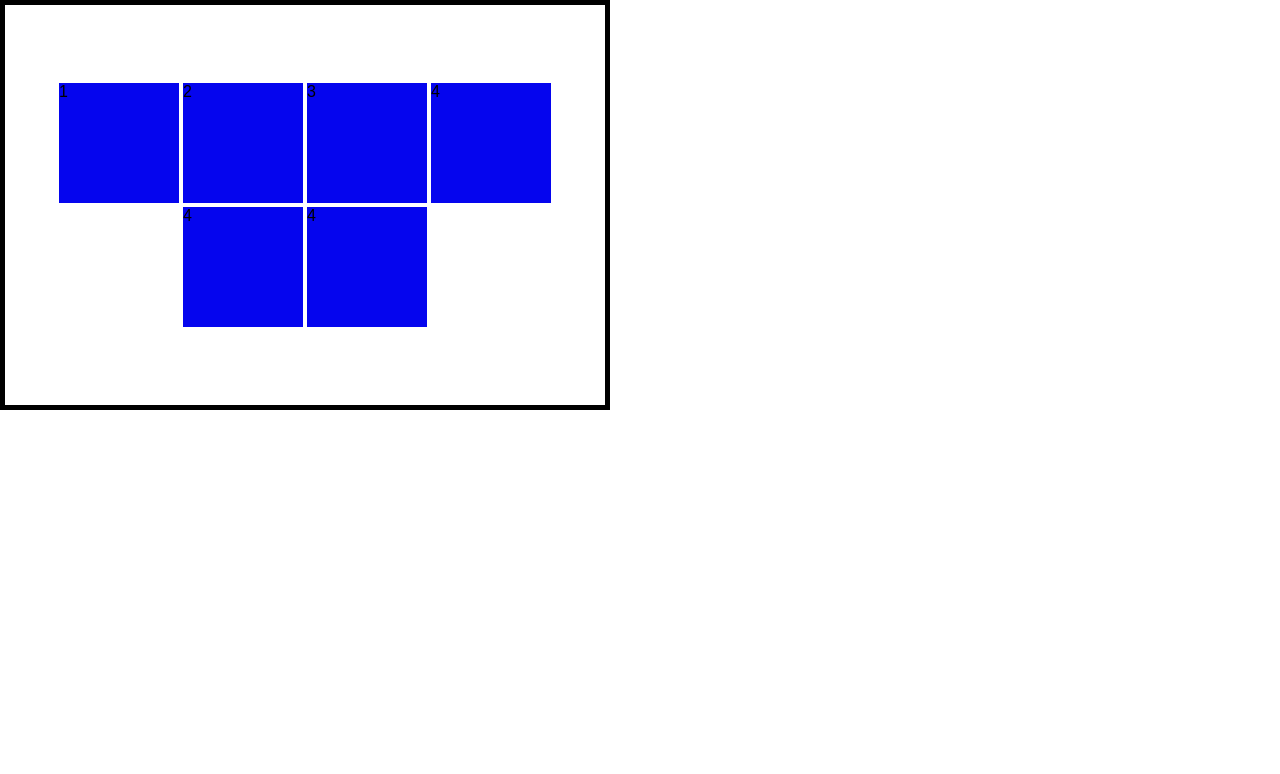
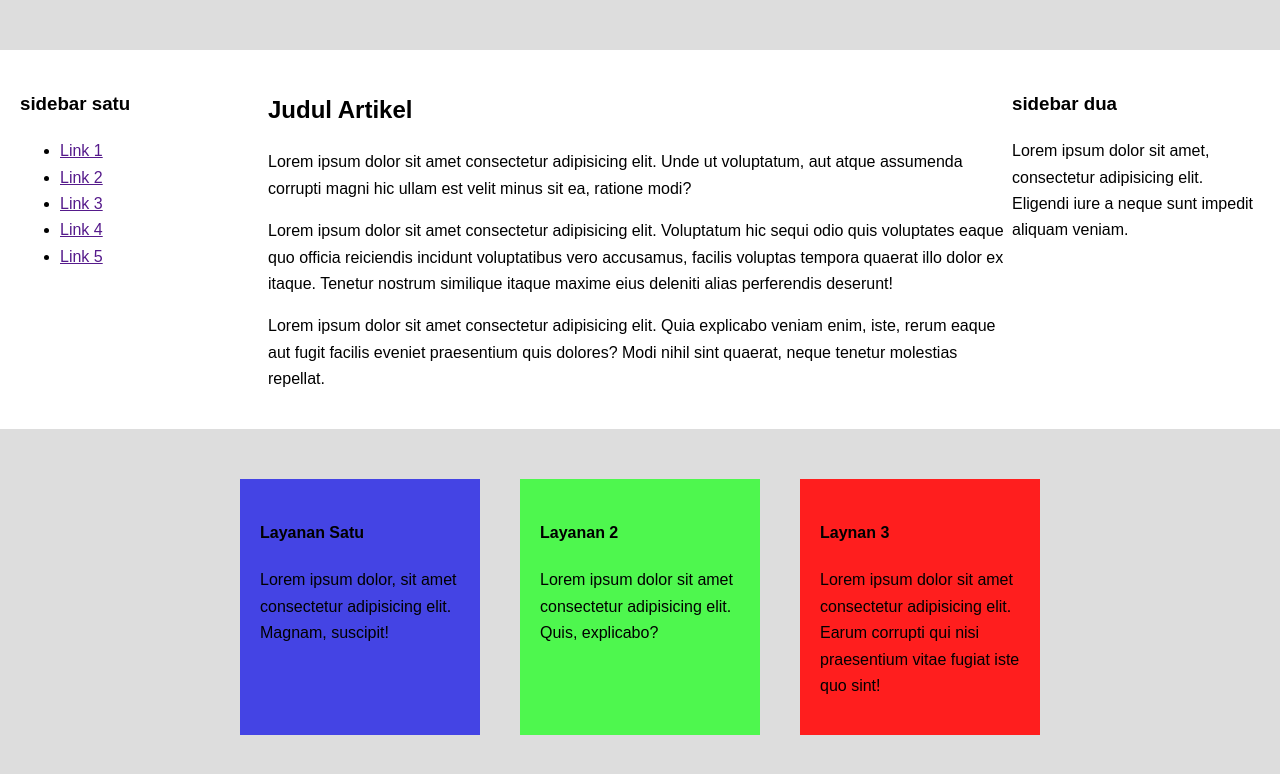
Before and after one commit to Suminona06/css-advanced, a plain HTML site: page index.html in a window 1280 px wide. Shown: the top 774 px of the page. Drawn offline with Linux system fonts and the light colour scheme.

Commit message:
mini updates

```diff
--- a/index.html
+++ b/index.html
@@ -11,13 +11,48 @@
 <body>
 
     <!-- Contoh flex box -->
-    <div class="container">
-        <div class="satu">1</div>
-        <div class="dua">2</div>
-        <div class="tiga">3</div>
-        <div class="empat">4</div>
-        <div class="empat">4</div>
-        <div class="empat">4</div>
+    <div class="container-satu">
+        <div class="kolom-utama">
+            <h2>Judul Artikel</h2>
+            <p>Lorem ipsum dolor sit amet consectetur adipisicing elit. Unde ut voluptatum, aut atque assumenda corrupti
+                magni hic ullam est velit minus sit ea, ratione modi?</p>
+                <p>
+                    Lorem ipsum dolor sit amet consectetur adipisicing elit. Voluptatum hic sequi odio quis voluptates eaque quo officia reiciendis incidunt voluptatibus vero accusamus, facilis voluptas tempora quaerat illo dolor ex itaque. Tenetur nostrum similique itaque maxime eius deleniti alias perferendis deserunt!
+                </p>
+                <p>
+                    Lorem ipsum dolor sit amet consectetur adipisicing elit. Quia explicabo veniam enim, iste, rerum eaque aut fugit facilis eveniet praesentium quis dolores? Modi nihil sint quaerat, neque tenetur molestias repellat.
+                </p>
+        </div>
+        <div class="sidebar-satu">
+            <h3>sidebar satu</h3>
+            <ul>
+                <li><a href="">Link 1</a></li>
+                <li><a href="">Link 2</a></li>
+                <li><a href="">Link 3</a></li>
+                <li><a href="">Link 4</a></li>
+                <li><a href="">Link 5</a></li>
+            </ul>
+        </div>
+        <div class="sidebar-dua">
+            <h3>sidebar dua</h3>
+            <p>Lorem ipsum dolor sit amet, consectetur adipisicing elit. Eligendi iure a neque sunt impedit aliquam veniam.</p>
+        </div>
+    </div>
+
+    <!-- latihan 2 -->
+    <div class="container-dua">
+        <div class="layanan satu">
+            <h4>Layanan Satu</h4>
+            <p>Lorem ipsum dolor, sit amet consectetur adipisicing elit. Magnam, suscipit!</p>
+        </div>
+        <div class="layanan dua">
+            <h4>Layanan 2</h4>
+            <p>Lorem ipsum dolor sit amet consectetur adipisicing elit. Quis, explicabo?</p>
+        </div>
+        <div class="layanan tiga">
+            <h4>Laynan 3</h4>
+            <p>Lorem ipsum dolor sit amet consectetur adipisicing elit. Earum corrupti qui nisi praesentium vitae fugiat iste quo sint!</p>
+        </div>
     </div>
 
 </body>
--- a/style.css
+++ b/style.css
@@ -6,21 +6,66 @@ body {
 
 body {
   font-family: Arial, Helvetica, sans-serif;
+  background-color: #ddd;
+  line-height: 1.65;
+  padding-bottom: 1000px;
 }
 
-.container {
-  width: 600px;
-  height: 400px;
-  border: 5px solid black;
+/* Latihan 1 */
+.container-satu {
+  width: 800;
+  margin: 50px auto;
+  background-color: #fff;
+  padding: 20px;
+  box-sizing: border-box;
   display: flex;
-  justify-content: center;
-  align-content: center;
-  flex-wrap: wrap;
 }
 
-.container div {
-  width: 120px;
-  height: 120px;
-  background-color: rgb(5, 5, 238);
-  margin: 2px;
+.kolom-utama {
+  flex: 3;
+  order: 2;
 }
+
+.sidebar-satu {
+  flex: 1;
+  order: 1;
+}
+.sidebar-dua {
+  flex: 1;
+  order: 3;
+}
+
+/* Layanan 2 */
+
+.container-dua {
+  max-width: 800px;
+  margin: 50px auto;
+}
+
+.layanan {
+  padding: 20px;
+  box-sizing: border-box;
+}
+
+.layanan.satu {
+  background-color: rgb(68, 68, 228);
+}
+
+.layanan.dua {
+  background-color: rgb(78, 247, 78);
+}
+.layanan.tiga {
+  background-color: rgb(255, 30, 30);
+}
+
+/* responsive */
+@media (min-width: 600px) {
+  .container-dua {
+    display: flex;
+    justify-content: space-between;
+  }
+
+  .layanan {
+    width: 30%;
+  }
+}
```
